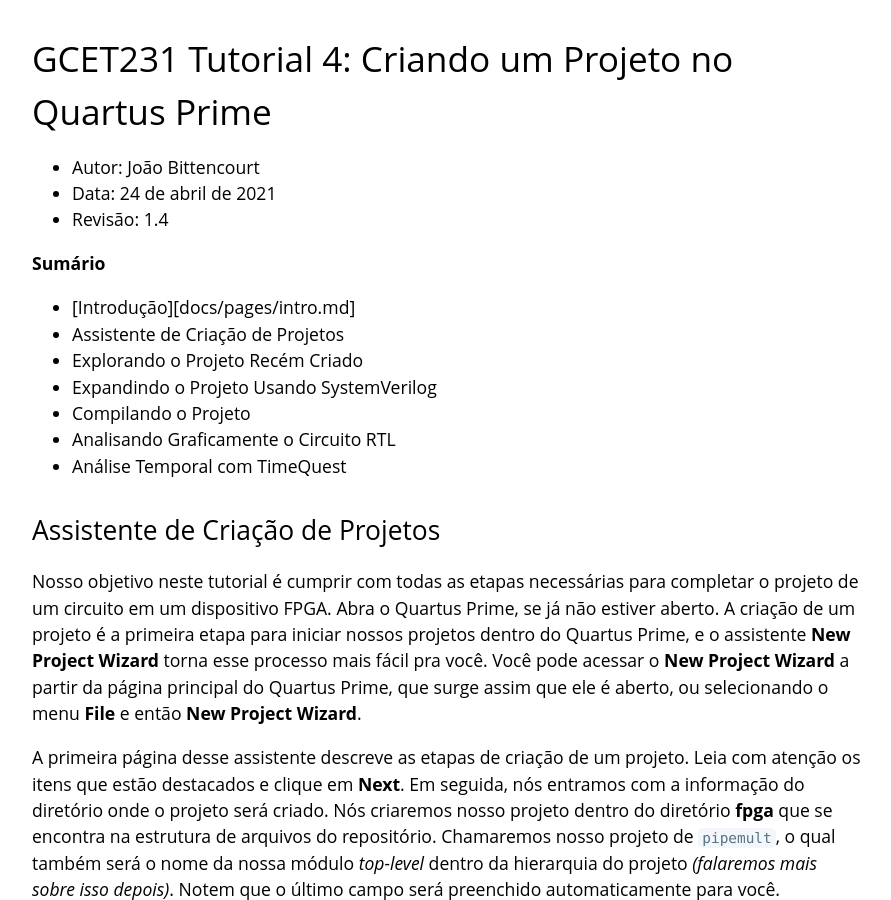
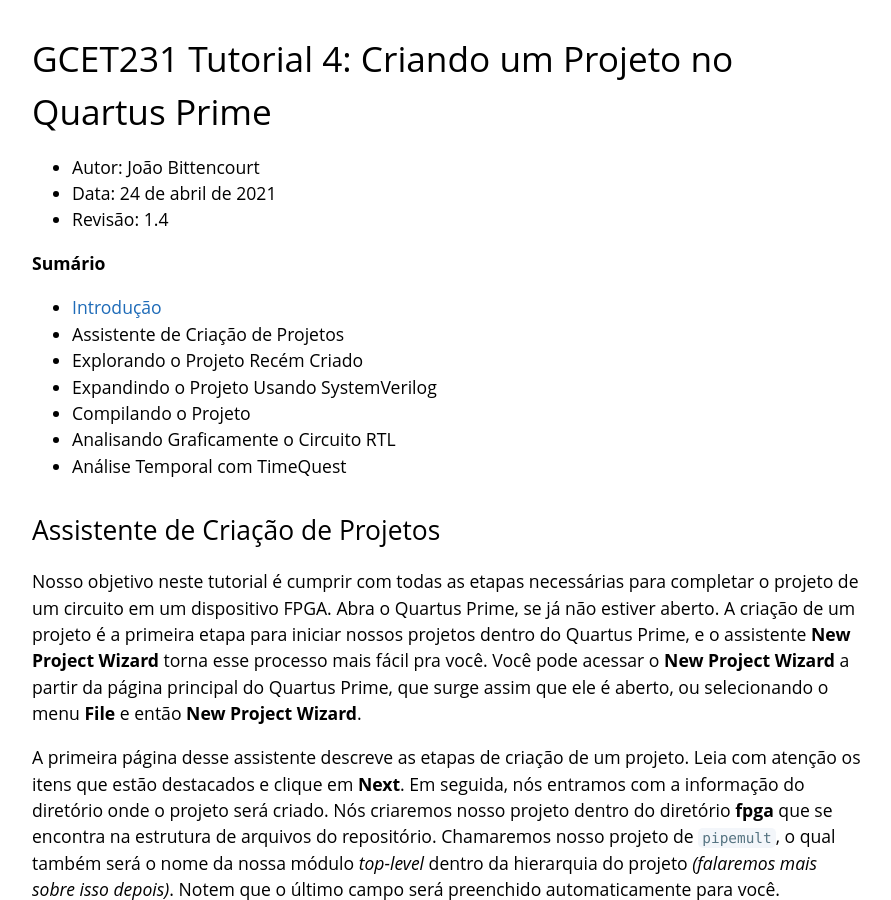
Before and after one commit to GCET231/tut4-fpga-flow, a Jekyll site: the page built from docs/index.md, in a window 1280 px wide and 900 px high. Shown: the whole window, without its empty margins (192-1083 px from the left). Built offline with Jekyll 4.4.1, drawn with Linux system fonts in a browser that asks for light colours; our own code applies the rules of GitHub Pages for plain Markdown files; part of the change alters nothing that is shown; grey boxes are pictures that could not be loaded.

Commit message:
Corrigindo link.

```diff
--- a/docs/index.md
+++ b/docs/index.md
@@ -6,7 +6,7 @@
 
 **Sumário**
 
-- [Introdução][docs/pages/intro.md]
+- [Introdução](pages/intro.md)
 - Assistente de Criação de Projetos
 - Explorando o Projeto Recém Criado
 - Expandindo o Projeto Usando SystemVerilog
```
